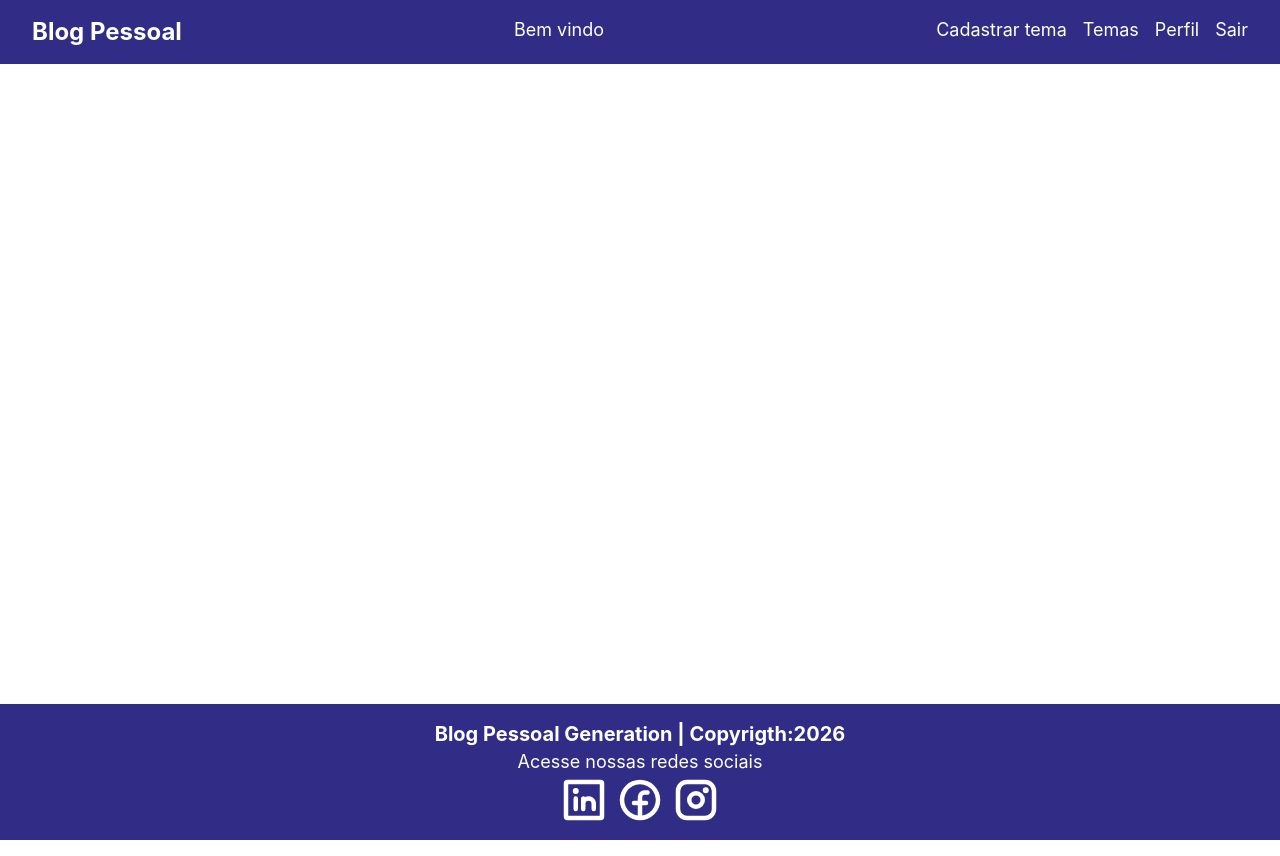
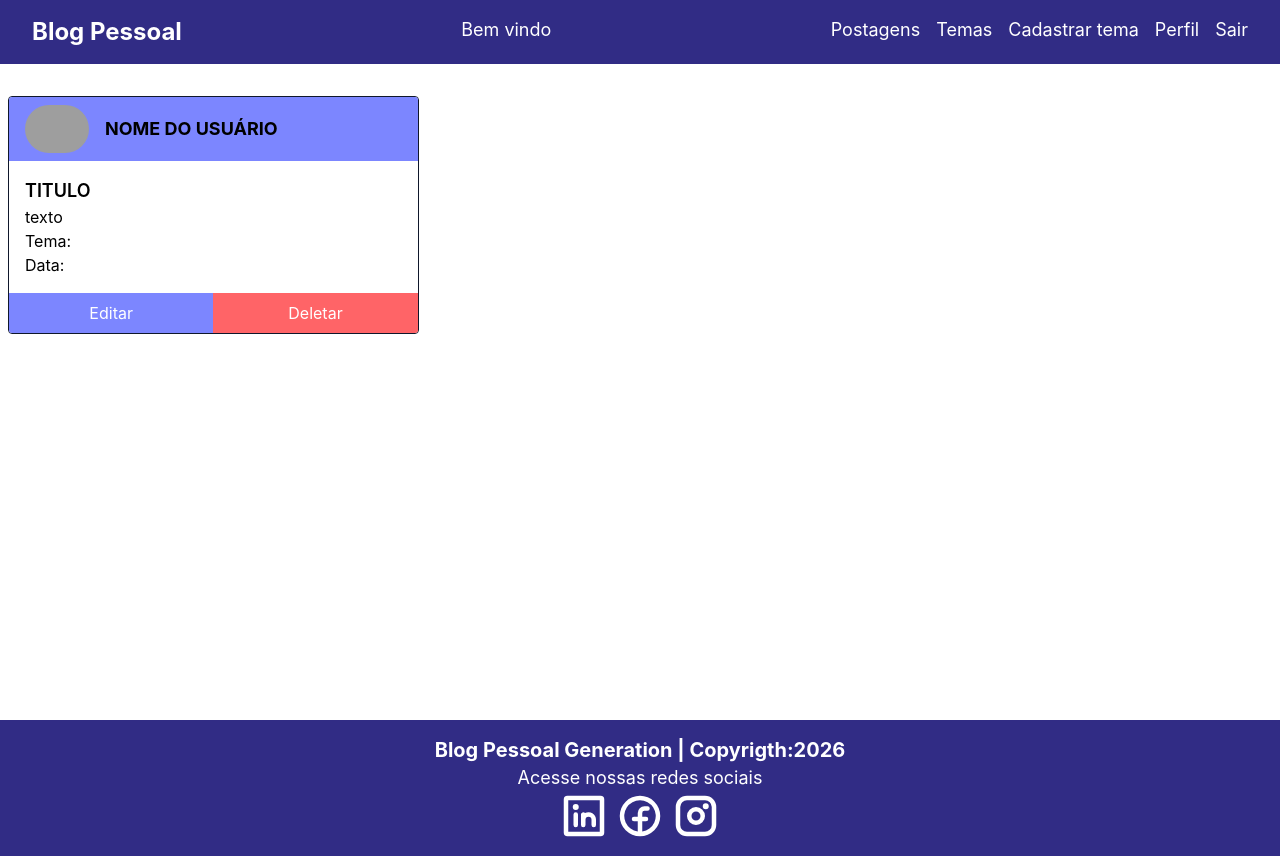
Before and after one commit to marlosFranklin/blog_pessoal_React, a React (Vite) app: page /postagens in a window 1280 px wide. Built offline with nearby package versions, Linux system fonts and the light colour scheme; grey boxes are pictures that could not be loaded.

Commit message:
feature: cria compontes de cardpostagem e listapostagem. Organiza pasta de compoentes.

```diff
--- a/src/App.tsx
+++ b/src/App.tsx
@@ -5,9 +5,11 @@ import Home from "./pages/Home";
 import Cadastro from "./pages/cadastro";
 import Login from "./pages/login";
 import { AuthProvider } from "./contexts/AuthContext";
-import { ListaTemas } from "./components/ListaTemas";
-import FormTema from "./components/FormTema";
-import DeletarTema from "./components/DeletarTema";
+
+import ListaPostagens from "./components/Postagem/ListaPostagens";
+import { ListaTemas } from "./components/Tema/ListaTemas";
+import FormTema from "./components/Tema/FormTema";
+import DeletarTema from "./components/Tema/DeletarTema";
 
 function App() {
   return (
@@ -24,6 +26,7 @@ function App() {
               <Route path="/cadastrartema" element={<FormTema />} />
               <Route path="/editartema/:id" element={<FormTema />} />
               <Route path="/deletartema/:id" element={<DeletarTema />} />
+              <Route path="/postagens" element={<ListaPostagens />} />
             </Routes>
           </div>
           <Footer />
--- a/src/components/Nav/index.tsx
+++ b/src/components/Nav/index.tsx
@@ -26,11 +26,14 @@ function Navbar() {
           <p> Bem vindo {usuario.senha}</p>
 
           <div className="flex gap-4">
-            <Link to="/cadastrartema" className="hover:underline">
-              Cadastrar tema
+            <Link to="/postagens" className="hover:underline">
+              Postagens
             </Link>
             <Link to="/temas" className=" hover:underline">
               Temas
+            </Link>
+            <Link to="/cadastrartema" className="hover:underline">
+              Cadastrar tema
             </Link>
             Perfil
             <Link to="" onClick={logout} className="hover:underline">
--- /dev/null
+++ b/src/components/Postagem/CardPostagem/index.tsx
@@ -0,0 +1,47 @@
+import { Link } from "react-router-dom";
+
+function CardPostagem() {
+  return (
+    <div
+      className="border-slate-900 border
+            flex flex-col rounded overflow-hidden justify-between"
+    >
+      <div>
+        <div className="flex w-full bg-indigo-400 py-2 px-4 items-center gap-4">
+          <img
+            src="https://i.imgur.com/pK6vSCy.png"
+            className="h-12 rounded-full"
+            alt=""
+          />
+          <h3 className="text-lg font-bold text-center uppercase">
+            Nome do Usuário
+          </h3>
+        </div>
+        <div className="p-4 ">
+          <h4 className="text-lg font-semibold uppercase">Titulo</h4>
+          <p>texto</p>
+          <p>Tema: </p>
+          <p>Data: </p>
+        </div>
+      </div>
+      <div className="flex">
+        <Link
+          to=""
+          className="w-full text-white bg-indigo-400
+                    hover:bg-indigo-800 flex items-center justify-center py-2"
+        >
+          <button>Editar</button>
+        </Link>
+        <Link
+          to=""
+          className="text-white bg-red-400
+                    hover:bg-red-700 w-full flex items-center justify-center"
+        >
+          <button>Deletar</button>
+        </Link>
+      </div>
+    </div>
+  );
+}
+
+export default CardPostagem;
--- /dev/null
+++ b/src/components/Postagem/ListaPostagens/index.tsx
@@ -0,0 +1,21 @@
+import CardPostagem from "../CardPostagem";
+
+function ListaPostagens() {
+  return (
+    <>
+      <div className="flex justify-center w-full my-4">
+        <div className="container flex flex-col mx-2">
+          <div
+            className="container mx-auto my-4
+                        grid grid-cols-1 md:grid-cols-2
+                        lg:grid-cols-3 gap-4"
+          >
+            <CardPostagem />
+          </div>
+        </div>
+      </div>
+    </>
+  );
+}
+
+export default ListaPostagens;
--- a/src/components/DeletarTema/index.tsx
+++ b/src/components/Tema/DeletarTema/index.tsx
@@ -2,9 +2,9 @@ import { useState, useContext, useEffect } from "react";
 import { useNavigate, useParams } from "react-router-dom";
 
 import { ClipLoader } from "react-spinners";
-import type Tema from "../../models/Tema";
-import { AuthContext } from "../../contexts/AuthContext";
-import { buscar, deletar } from "../../services/service";
+import type Tema from "../../../models/Tema";
+import { AuthContext } from "../../../contexts/AuthContext";
+import { buscar, deletar } from "../../../services/service";
 
 function DeletarTema() {
   const navigate = useNavigate();
--- a/src/components/FormTema/index.tsx
+++ b/src/components/Tema/FormTema/index.tsx
@@ -7,9 +7,9 @@ import {
 } from "react";
 import { useNavigate, useParams } from "react-router-dom";
 import { ClipLoader } from "react-spinners";
-import { AuthContext } from "../../contexts/AuthContext";
-import type Tema from "../../models/Tema";
-import { atualizar, buscar, cadastrar } from "../../services/service";
+import type Tema from "../../../models/Tema";
+import { AuthContext } from "../../../contexts/AuthContext";
+import { atualizar, buscar, cadastrar } from "../../../services/service";
 
 function FormTema() {
   const navigate = useNavigate();
--- a/src/pages/Home/index.tsx
+++ b/src/pages/Home/index.tsx
@@ -4,7 +4,7 @@ function Home() {
       <div className="bg-indigo-900 flex justify-center">
         <div className="container grid grid-cols-2 text-white">
           <div className=" flex flex-col gap-4 items-center justify-center py-4">
-            <h2 className="text-5xl font-bold">Seja Bem Vinde!</h2>
+            <h2 className="text-5xl font-bold">Seja Bem Vindo!</h2>
 
             <p className="text-xl">Expresse aqui seus pensamentos e opiniões</p>
 
```
Also changed, not shown: src/components/Tema/ListaTemas/index.tsx (renamed from src/components/ListaTemas/index.tsx, +6 -5 lines).
